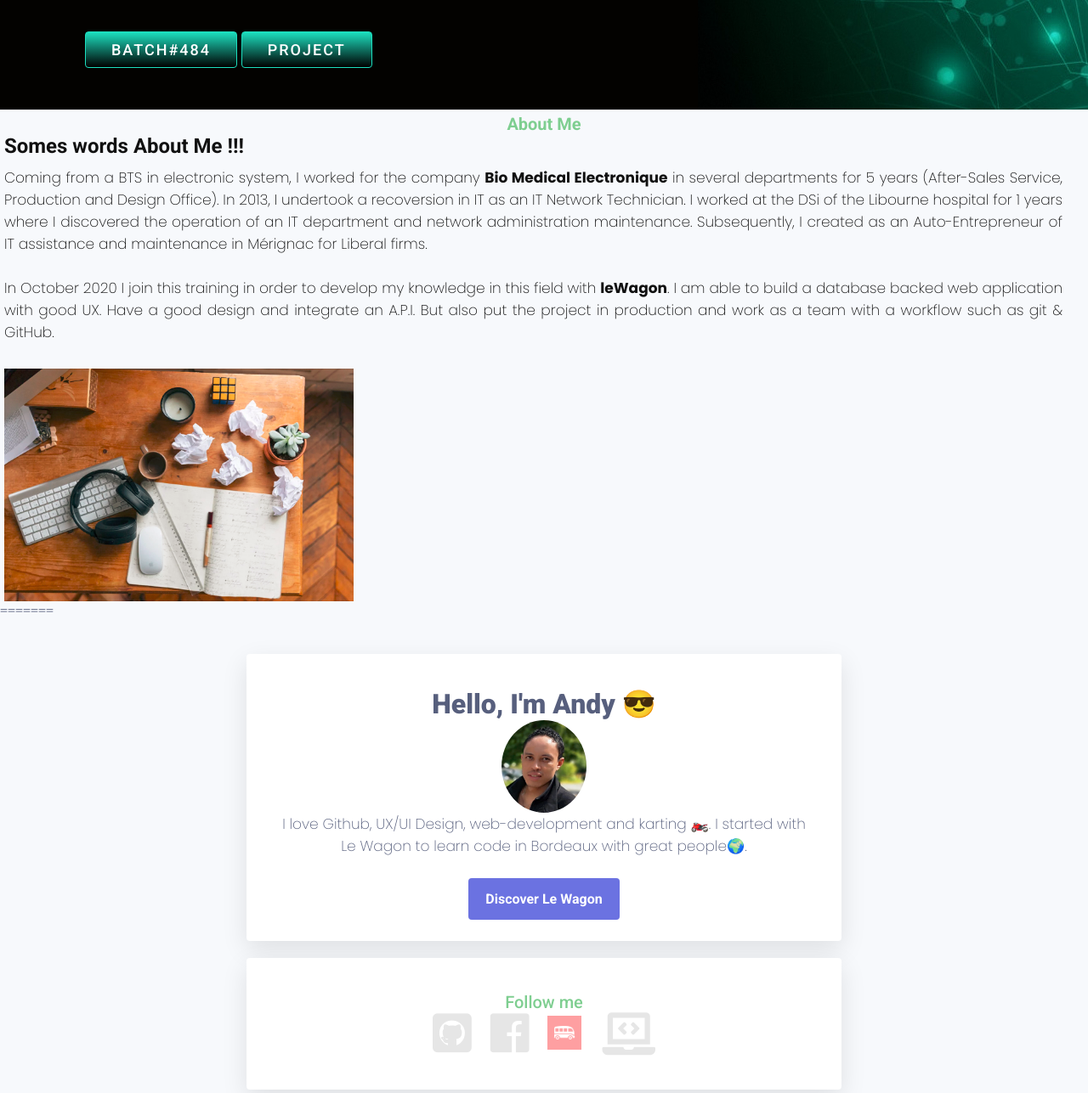
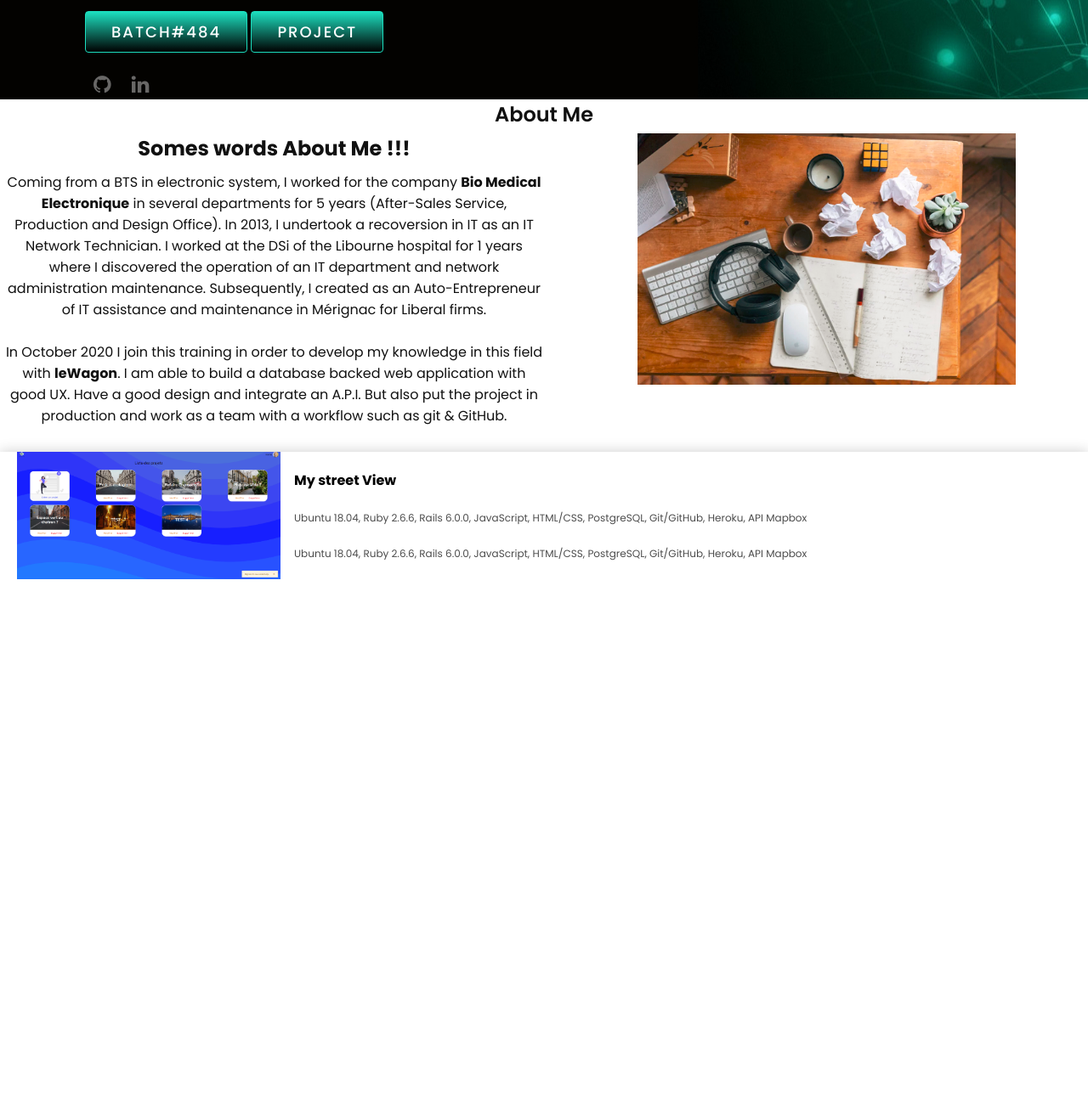
Before and after one commit to AndyRama/profile, a plain HTML site: page index.html in a window 1280 px wide. Shown: the part 455-1742 px from the top of the page at 85% size. After the commit the page ends 1137 px from the top, so only its background shows below. Drawn offline with Linux system fonts and the light colour scheme.

Commit message:
home page update, add photo

```diff
--- /dev/null
+++ b/css/components/card.css
@@ -0,0 +1,37 @@
+
+.container-card {
+max-width: max-content;
+}
+
+.card-product {
+  overflow: hidden;
+  height: 150px;
+  background: white;
+  box-shadow: 0 0 15px rgba(0,0,0,0.2);
+  display: flex;
+  align-items: center;
+}
+
+.card-product img {
+  height: 100%;
+  width: 310px;
+  object-fit: cover;
+}
+
+.card-product h2 {
+  font-size: 16px;
+  font-weight: bold;
+  margin: 0;
+}
+
+.card-product p {
+  font-size: 12px;
+  line-height: 1.4;
+  opacity: .7;
+  margin-bottom: 0;
+  margin-top: 8px;
+}
+
+.card-product .card-product-infos {
+  padding: 16px;
+}
--- a/css/style.css
+++ b/css/style.css
@@ -8,7 +8,7 @@
 @import url("components/navbar.css");
 @import url("components/button.css");
 /* @import url("components/dropdown.css"); */
-/* @import url("components/card.css"); */
+@import url("components/card.css");
 /* @import url("components/badge.css"); */
 /* @import url("components/tabs.css"); */
 /* @import url("components/list.css"); */
@@ -22,32 +22,29 @@
    box-sizing: border-box;
    font-family: 'Poppins', sans-serif;
    scroll-behavior: smooth;
- }
+}
 
-
-.row-text {
+.heading {
 	width: 100%;
 	text-align:  center;
 	margin-bottom: 30px;
 	color: #111;
 }
 
-.row-text h2 {
-    font-weight: 600;
-    font-style: 30px;
-    justify-content: center;
-    margin-top: 5px;
+.heading h2 {
+  font-weight: 600;
+  font-style: 30px;
+  justify-content: center;
+padding-bottom: 5px;
 }
 
-.row-text .content {
-	display: inline-block;
+.content {
+	display: flex;
 	justify-content: space-between;
 }
 
 .contentBx {
-	padding-right: 30px;
-  display: content;
-flex-direction: row;
+	/* padding-right: 30px; */
 }
 
 .contentBx h3 {
@@ -57,12 +54,11 @@ flex-direction: row;
 
 .w50 {
 	min-width: 50%;
-  text-align: justify;
+
   padding-left: 5px;
 }
 
 img {
-	max-width: 33%;
-  display: content;
-flex-direction: row;
+	max-width: 70%;
+margin-left: 20px;
 }
--- a/index.html
+++ b/index.html
@@ -1,9 +1,9 @@
-<<<<<<< HEAD
 <!DOCTYPE html>
 <html lang="en">
 	<head>
+		<meta charset="utf-8">
+    <meta http-equiv="X-UA-Compatible" content="IE=edge">
 		<meta name="viewport" content="width=device-width,initial-scale=1;0">
-		<meta charset="utf-8">
     <!-- We need this line below for responsiveness! -->
 		<meta name="viewport" content="width=device-width, inital-scale=1">
 		<title>Portfolio Personal A.Ramaroson</title>
@@ -44,11 +44,11 @@
 			</div>
 		</section>
     <!------------ SECTION ABOUT ME --------------->
-   <section class="intro" id="2">
-     <div class="row-text">
+   <section class="About me" id="2">
+     <div class="heading">
 		   <h2> About Me</h2>
 	     <div class="content">
-			   <div class="contentBx w50">
+					   <div class="contentBx w50">
 				   <h3>Somes words About Me !!!</h3>
 				   <p>Coming from a BTS in electronic system, I worked for the company <strong>Bio Medical Electronique</strong>
 					 in several departments for 5 years (After-Sales Service, Production and Design Office). In 2013, I undertook a
@@ -59,64 +59,30 @@
 					 I am able to build a database backed web application with good UX. Have a good design and integrate an A.P.I.
 					 But also put the project in production and work as a team with a workflow such as git & GitHub.</p>
 		     </div>
-        </div>
+		     <div class="contentBx w50">
+		       <img src="images/workspace.png" class="img">
+		     </div>
+       </div>
+     </div>
+     <section id="3">
+      <div class="container">
+<div class="col">
+ <div class="card-product">
+         <img src="images/My  street view.PNG" />
+         <div class="card-product-infos">
+         <h2>My street View</h2>
+         <p><br>Ubuntu 18.04, Ruby 2.6.6, Rails 6.0.0, JavaScript, HTML/CSS, PostgreSQL, Git/GitHub,
+         Heroku, API Mapbox</p>
+         <p><br>Ubuntu 18.04, Ruby 2.6.6, Rails 6.0.0, JavaScript, HTML/CSS, PostgreSQL, Git/GitHub,
+         Heroku, API Mapbox</p>
+       </div>
+</div>
+
       </div>
-      <div class="row-img">
-		    <div class="contentBx w50">
-		      <img src="images/workdspace.png" class="img">
-		    </div>
-      </div>
-    </section>
+   </div>
+   </section>
+   <section id="4">
+   </section>
+   </section>
   </body>
 </html>
-
-=======
-<html>
-  <head>
-    <title>About Me</title>
-    <meta charset="utf-8">
-    <link href="https://fonts.googleapis.com/css?family=Lora:400,700|Roboto:300,400,500,700,900" rel="stylesheet">
-    <link rel="stylesheet" href="style.css">
-    <link rel="stylesheet" href="https://use.fontawesome.com/releases/v5.2.0/css/all.css" integrity="sha384-hWVjflwFxL6sNzntih27bfxkr27PmbbK/iSvJ+a4+0owXq79v+lsFkW54bOGbiDQ" crossorigin="anonymous">
-  </head>
-  <body>
-
-    <div class="container">
-      <div class="card-white" id="introduction">
-        <h1>Hello, I'm Andy 😎</h1>
-        <img src="images/id.png" class="img-circle" width="100px" alt="Andy Ramaroson">
-        <p>
-          I love Github, UX/UI Design, web-development and karting 🏍️. I started with Le Wagon to learn code in Bordeaux with great people🌍.
-        </p>
-        <a href="#" class="btn-blue">Discover Le Wagon</a>
-      </div>
-      <div class="card-white">
-        <h2>Follow me</h2>
-        <ul class="list-inline">
-          <li>
-            <a href="https://github.com/andyrama" target="_blank">
-              <i class="fab fa-github-square"></i>
-            </a>
-          </li>
-          <li>
-            <a href="https://facebook.com/andyRamaroson" target="_blank">
-              <i class="fab fa-facebook"></i>
-            </a>
-          </li>
-          <li>
-            <a href="https://andyrama.github.io/portfoliotest" target="_blank">
-                <img src="images/logo.png" class = logo alt="">
-            </a>
-          </li>
-          <li>
-            <a href=" https://andyrama.github.io/landing" target="_blank">
-              <i class="fas fa-laptop-code"></i>
-            </a>
-          </li>
-        </ul>
-      </div>
-    </div>
-
-  </body>
-</html>
->>>>>>> 7877594e2c3eaab6a8ea5591fdb60b5bf6882dd5
```
Also changed, not shown: images/My  street view.PNG (added), images/workspace.png (renamed from images/workdspace.png), 2 other files.
